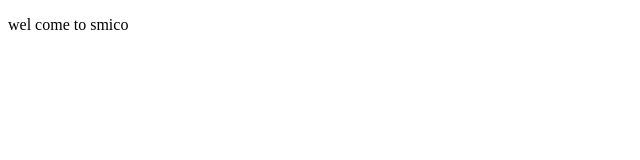
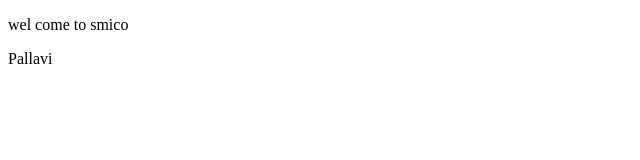
Before and after one commit to SimcoPreethu/simco, a plain HTML site: page index.html in a window 1280 px wide. Shown: the full height of the page, 0-640 px from the left. Drawn offline with Linux system fonts and the light colour scheme.

Commit message:
add one line

```diff
--- a/index.html
+++ b/index.html
@@ -7,5 +7,6 @@
 </head>
 <body>
     <p>wel come to smico </p>
+    <p>Pallavi</p>
 </body>
 </html>
```
